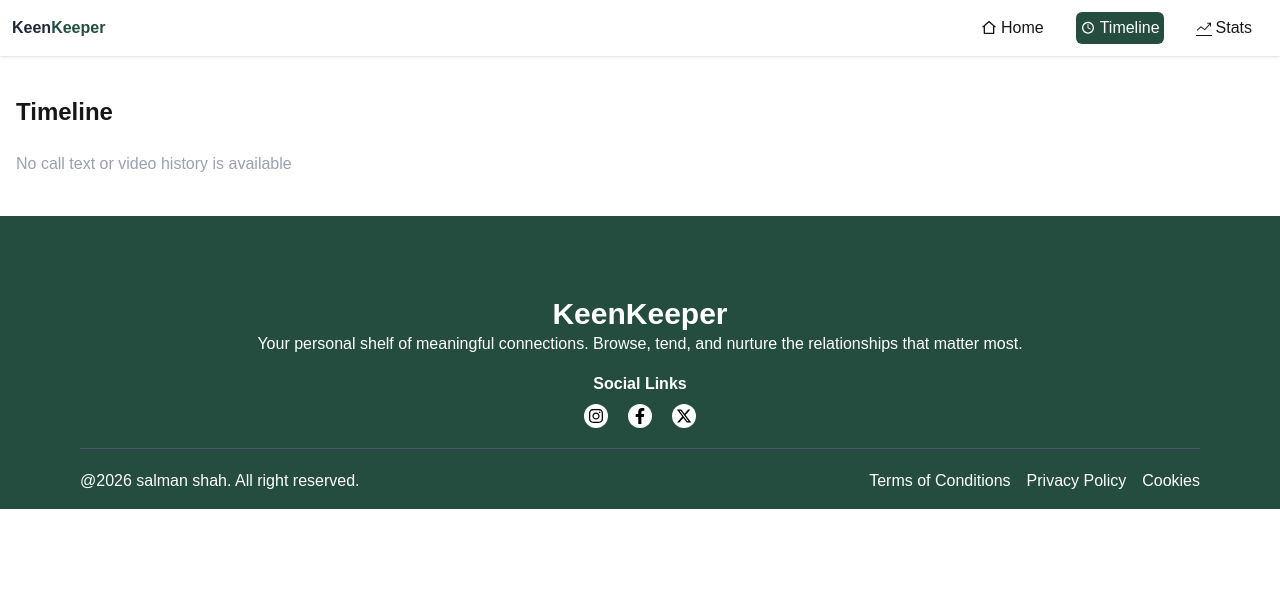
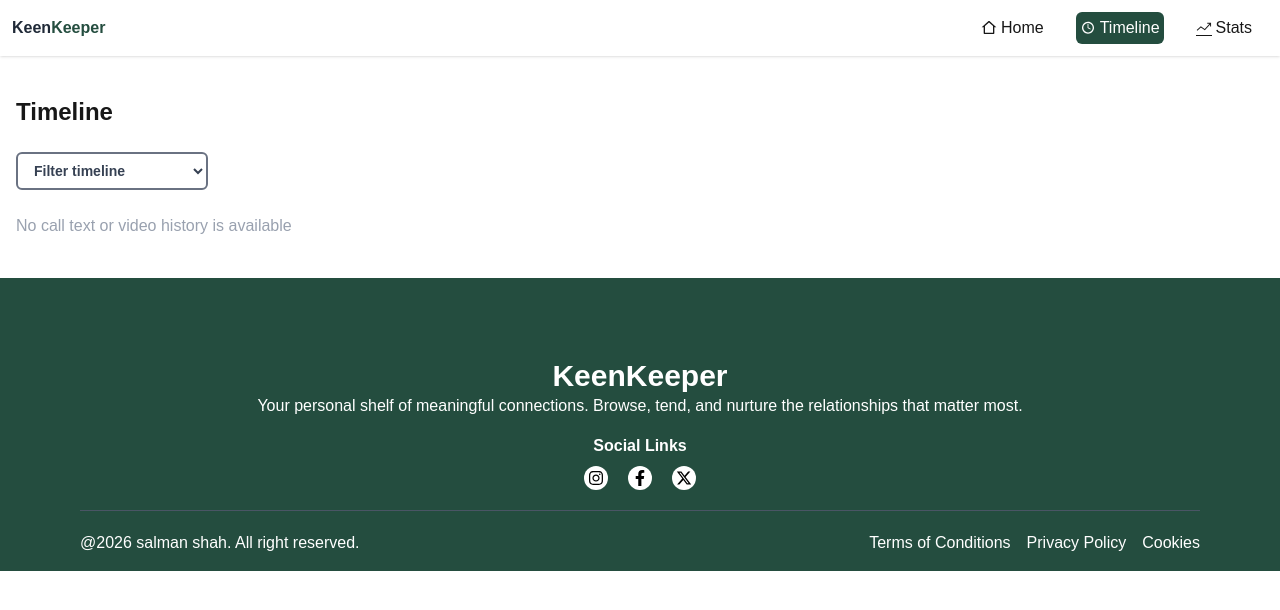
Before and after one commit to salman-ibn-riyaj/assignment-7, a Next.js app: page /timeline in a window 1280 px wide. Shown: the top 610 px of the page. Built offline with nearby package versions, Linux system fonts and the light colour scheme.

Commit message:
timeline filtering have done

```diff
--- a/src/app/layout.js
+++ b/src/app/layout.js
@@ -16,8 +16,8 @@ const geistMono = Geist_Mono({
 });
 
 export const metadata = {
-  title: "Create Next App",
-  description: "Generated by create next app",
+  title: "Assignment 7",
+  description: "Given by Loving Programming Hero",
 };
 
 export default function RootLayout({ children }) {
--- a/src/app/timeline/page.jsx
+++ b/src/app/timeline/page.jsx
@@ -1,4 +1,5 @@
 "use client";
+import { useState } from "react";
 import { useInteraction } from "@/context/InteractionContext";
 import { IoIosCall } from "react-icons/io";
 import { MdOutlineTextsms } from "react-icons/md";
@@ -12,16 +13,35 @@ const icons = {
 
 const TimelinePage = () => {
   const { interactions } = useInteraction();
+  const [filterType, setFilterType] = useState("all");
+
+  const filtered =
+    filterType === "all"
+      ? interactions
+      : interactions.filter((item) => item.type === filterType);
 
   return (
     <div className="max-w-7xl mx-auto py-10 px-4 w-full">
       <h1 className="text-2xl font-bold mb-6">Timeline</h1>
 
-    {interactions.length === 0 ? (
-      <p className="text-gray-400">No call text or video history is available</p>
+      <select
+        value={filterType}
+        onChange={(e) => setFilterType(e.target.value)}
+        className="mb-6 border-2 border-gray-500 rounded-md px-3 py-2 text-sm font-bold text-gray-700 bg-white focus:outline-none focus:ring-gray-400 w-48"
+      >
+        <option className="font-semibold" value="all">Filter timeline</option>
+        <option className="font-semibold" value="text">Text</option>
+        <option className="font-semibold" value="call">Call</option>
+        <option className="font-semibold" value="video">Video</option>
+      </select>
+
+      {filtered.length === 0 ? (
+        <p className="text-gray-400">
+          No call text or video history is available
+        </p>
       ) : (
         <div className="flex flex-col gap-3">
-        {interactions.map((item, i) => (
+          {filtered.map((item, i) => (
             <div
               key={i}
               className="flex items-center gap-4 border border-gray-200 rounded-md p-4 shadow-sm"
```
Lines whose indentation alone changed are shown as unchanged.
